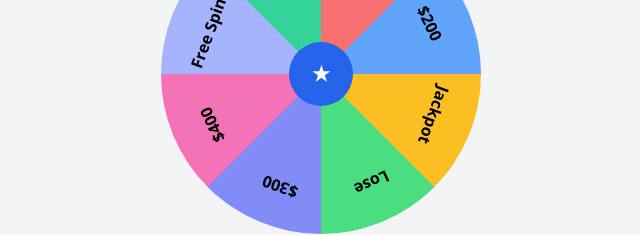
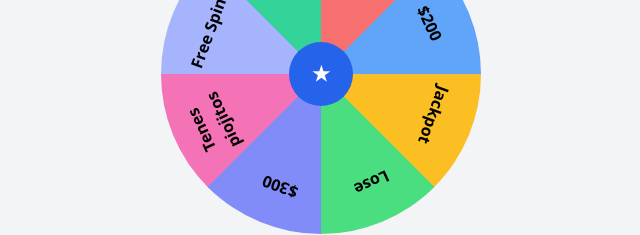
Before and after one commit to theCop-a11/roulette, a plain HTML site: page index.html in a window 1280 px wide. Shown: the part 310-545 px from the top of the page, without its empty margins (319-959 px from the left). Drawn offline with nearby package versions, Linux system fonts and the light colour scheme.

Commit message:
nueva opcion

```diff
--- a/index.html
+++ b/index.html
@@ -22,7 +22,7 @@
             <div class="opcion opcion-3">Jackpot</div>
             <div class="opcion opcion-4">Lose</div>
             <div class="opcion opcion-5">$300</div>
-            <div class="opcion opcion-6">$400</div>
+            <div class="opcion opcion-6">Tenes piojitos</div>
             <div class="opcion opcion-7">Free Spin</div>
             <div class="opcion opcion-8">Try Again</div>
 
--- a/script.js
+++ b/script.js
@@ -1,4 +1,4 @@
-const opciones = ["$100", "$200", "Jackpot", "Lose", "$300", "$400", "Free Spin", "Try Again"];
+const opciones = ["$100", "$200", "Jackpot", "Lose", "$300", "Tenes piojitos", "Free Spin", "Try Again"];
 
 function girarRuleta() {
     const ruleta = document.getElementById('ruleta');
```
